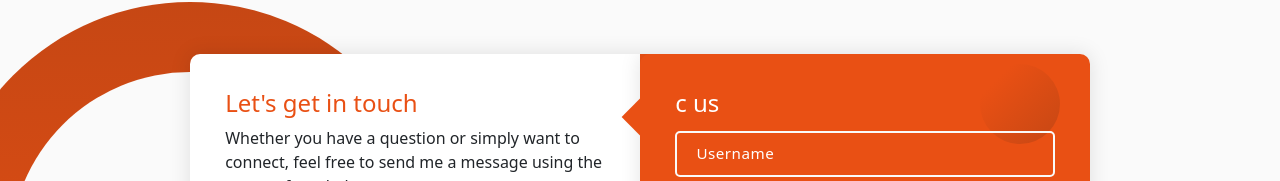
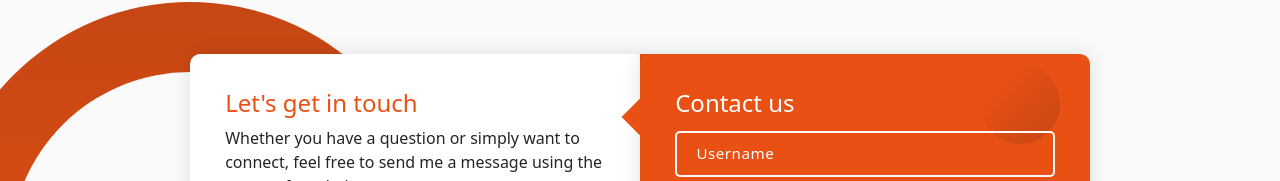
Before and after one commit to Vishal5051/employement-portal-talentGro, a React (Create React App) app: page /contact in a window 1280 px wide. Shown: the part 158-339 px from the top of the page. Built offline with nearby package versions, Linux system fonts and the light colour scheme.

Commit message:
Correcting Mistakes

```diff
--- a/src/Screens/contact.js
+++ b/src/Screens/contact.js
@@ -79,7 +79,7 @@ const Contact = () => {
                         <span className="contact-circle contact-one"></span>
                         <span className="contact-circle contact-two"></span>
                         <form onSubmit={handleSubmit} className="contact-form">
-                            <h3 className="contact-title">c us</h3>
+                            <h3 className="contact-title">Contact us</h3>
                             <div className="contact-input-container">
                                 <input
                                     type="text"
```
